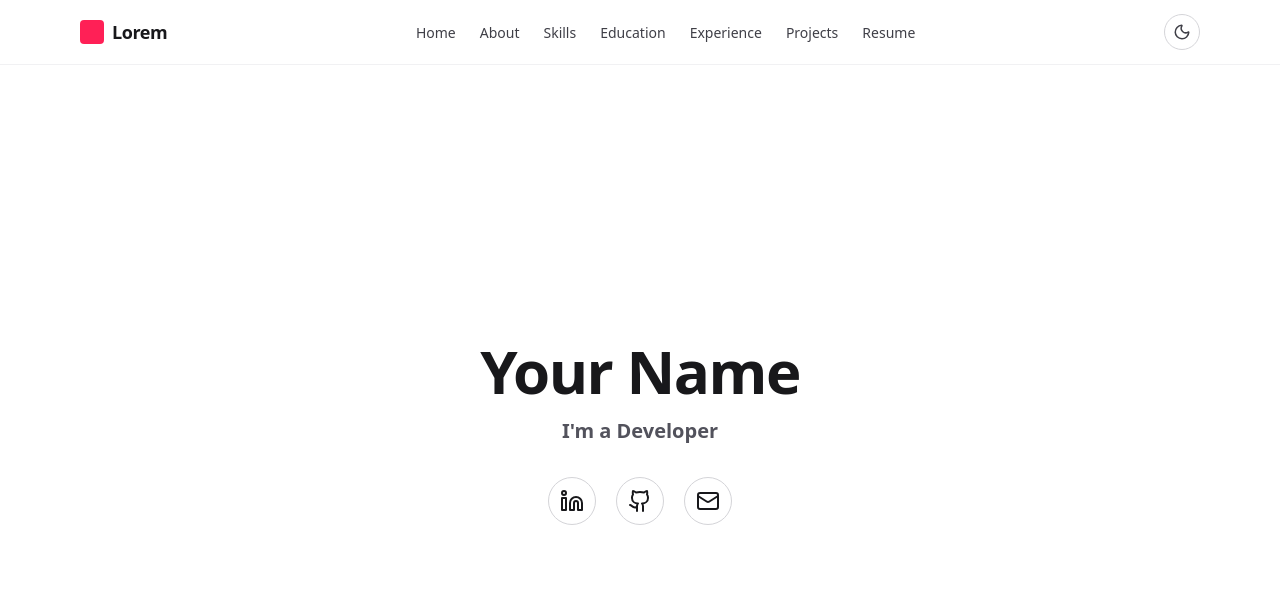
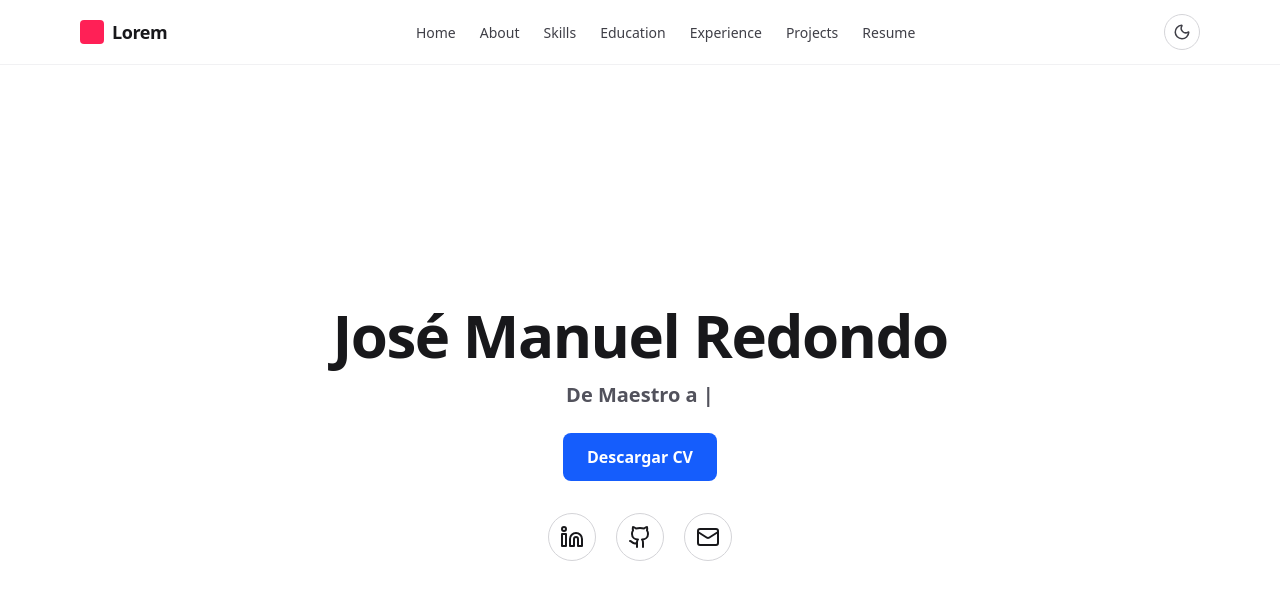
Before and after one commit to zemanue/my-dev-portfolio, a React (Vite) app: page / in a window 1280 px wide. Shown: the top 600 px of the page. Built offline with nearby package versions, Linux system fonts and the light colour scheme.

Commit message:
Add CV PDF, typing animation, and CV download button
Added CV to the public directory. Updated Hero.jsx to use react-type-animation for a typing effect and included a button to download the CV. Also updated dependencies to include react-type-animation.

```diff
--- a/package.json
+++ b/package.json
@@ -13,7 +13,8 @@
     "@tailwindcss/vite": "^4.1.12",
     "lucide-react": "^0.541.0",
     "react": "^19.1.1",
-    "react-dom": "^19.1.1"
+    "react-dom": "^19.1.1",
+    "react-type-animation": "^3.2.0"
   },
   "devDependencies": {
     "@eslint/js": "^9.33.0",
--- a/src/components/Hero.jsx
+++ b/src/components/Hero.jsx
@@ -1,9 +1,7 @@
 import { Github, Linkedin, Mail } from "lucide-react";
+import { TypeAnimation } from "react-type-animation";
 
 export default function Hero() {
-
-
-
     return (
         <section
             id="home"
@@ -11,13 +9,33 @@ export default function Hero() {
         >
             <div className="mx-auto max-w-4xl text-center">
                 <h1 className="text-5xl font-extrabold tracking-tight sm:text-6xl">
-                    Your Name
+                    José Manuel Redondo
                 </h1>
-                <p className="mt-4 text-xl font-semibold text-zinc-600 dark:text-zinc-300">
-                    I&apos;m a Developer
-                </p>
 
-                {/* Social */}
+                {/* Typing Animation */}
+                <div className="mt-4 text-xl font-semibold text-zinc-600 dark:text-zinc-300">
+                    <TypeAnimation
+                        sequence={[
+                            "De Maestro a Desarrollador de Aplicaciones", 2000,
+                            "Entusiasta de la enseñanza y la tecnología", 2000
+                        ]}
+                        speed={50}
+                        repeat={Infinity}
+                    />
+                </div>
+
+                {/* Botón Descargar CV */}
+                <div className="mt-6">
+                    <a
+                        href="/public/CV_Edu ESP José Manuel Redondo 2025.pdf"
+                        download
+                        className="inline-block rounded-lg bg-blue-600 px-6 py-3 text-white font-semibold hover:bg-blue-700 transition"
+                    >
+                        Descargar CV
+                    </a>
+                </div>
+
+                {/* Social Icons */}
                 <div className="mt-8 flex items-center justify-center gap-5">
                     <a
                         href="https://linkedin.com"
```
Also changed, not shown: 2 other files (tests, documents, lock files or other folders).
